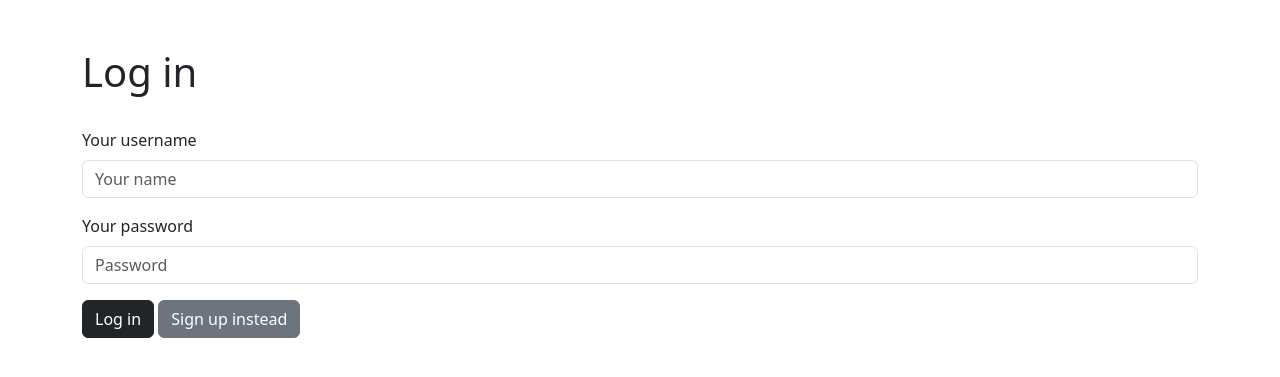
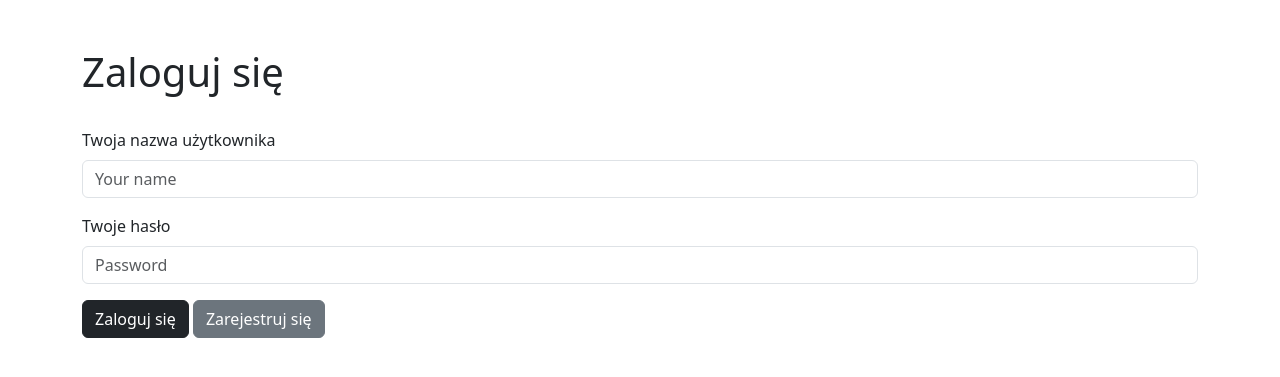
Before and after one commit to koloiyolo/mongodb_project, a Django app: template app/templates/users/home.html in a window 1280 px wide. Shown: the part 56-433 px from the top of the page. Run offline with Django 3.2, Linux system fonts and the light colour scheme; the template is opened without the code that fills it, so the values that code supplies are empty.

Commit message:
small ui fixes

```diff
--- a/app/app/views.py
+++ b/app/app/views.py
@@ -25,7 +25,7 @@ def home(request):
             return redirect('home')
 
         else:
-            messages.success(request, "Failed to log in, try again!")
+            messages.success(request, "Nieudana próba logowania, spróbuj ponownie!")
             return redirect('home')
 
     else:
@@ -34,7 +34,7 @@ def home(request):
 
 def user_logout(request):
     logout(request)
-    messages.success(request, "You have been logged out")
+    messages.success(request, "Wylogowano użytkownika")
     return redirect('home')
 
 def user_register(request):
@@ -48,7 +48,7 @@ def user_register(request):
             user = authenticate(request, username=username, password=password)
             UserData.objects.create(user=user)
             login(request, user)
-            messages.success(request, "You have successfuly created an account!")
+            messages.success(request, "Utworzono nowe konto!")
             return redirect('home')
         pass
     else:
--- a/app/templates/navbar.html
+++ b/app/templates/navbar.html
@@ -13,7 +13,7 @@
           {% endif %}
           {% if user.is_staff %}
           <li class="nav-item">
-            <a class="nav-link active" aria-current="page" href="{% url 'rental_list' %}">Wypozyczenia</a>
+            <a class="nav-link active" aria-current="page" href="{% url 'rental_list' %}">Wypożyczenia</a>
           </li>
           <li class="nav-item">
             <a class="nav-link active" href="{% url 'user_list' %}">Użytkownicy</a>
--- a/app/templates/users/home.html
+++ b/app/templates/users/home.html
@@ -37,20 +37,20 @@
 
     {% else %}
     <br />
-    <h1>Log in</h1>
+    <h1>Zaloguj się</h1>
     <br />
     <form method="POST" action="{% url 'home' %}">
         {% csrf_token %}
         <div class="mb-3">
-            <label class="form-label">Your username</label>
+            <label class="form-label">Twoja nazwa użytkownika</label>
             <input type="text" class="form-control" name="username" placeholder="Your name" required />
         </div>
         <div class="mb-3">
-            <label class="form-label">Your password</label>
+            <label class="form-label">Twoje hasło</label>
             <input type="password" class="form-control" name="password" placeholder="Password" required />
         </div>
-        <button type="submit" class="btn btn-dark"> Log in </button>
-        <a class="btn btn-secondary" href="{% url 'register' %}"> Sign up instead </a>
+        <button type="submit" class="btn btn-dark"> Zaloguj się </button>
+        <a class="btn btn-secondary" href="{% url 'register' %}"> Zarejestruj się </a>
     </form>
     {% endif %}
 </div>
--- a/app/templates/users/register.html
+++ b/app/templates/users/register.html
@@ -15,8 +15,8 @@
                 ></button>
         </div>
         {% endif %} {{ form.as_p }}
-        <button type="submit" class="btn btn-dark"> Sign Up </button>
-        <a class="btn btn-secondary" href="{% url 'home' %}"> Login instead </a>
+        <button type="submit" class="btn btn-dark"> Zarejestruj się </button>
+        <a class="btn btn-secondary" href="{% url 'home' %}"> Zaloguj się </a>
     </form>
 </div>
 {% endblock %}
```
Also changed, not shown: 1 other file.
